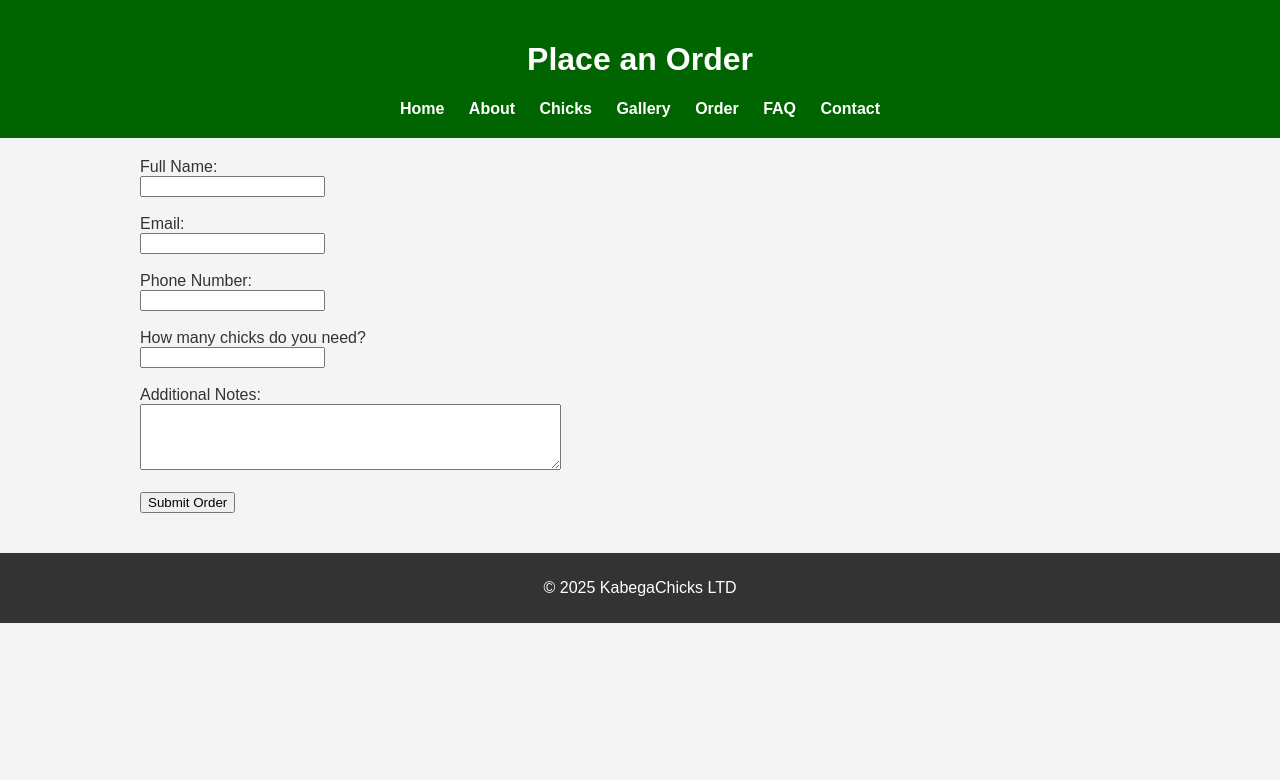
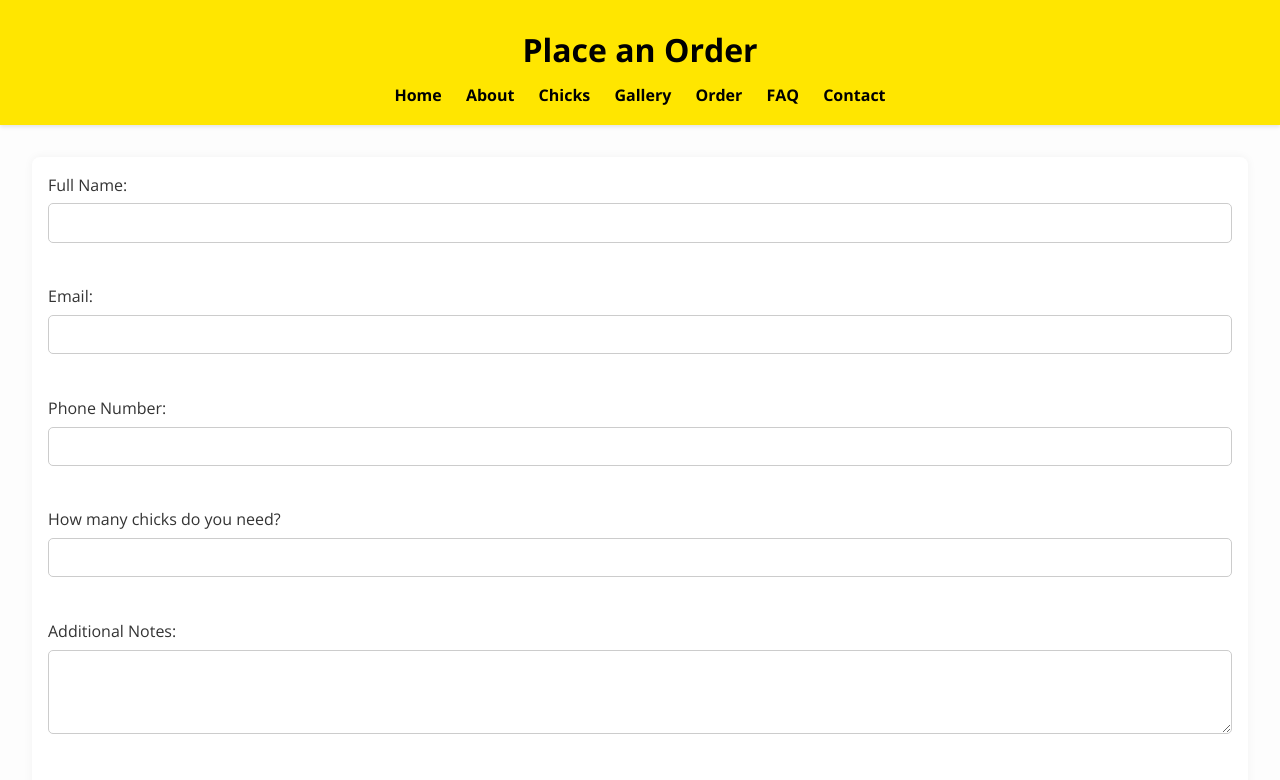
Before and after one commit to AbrahamHirwa/kabegachicks.github.io, a plain HTML site: page order.html in a window 1280 px wide. Shown: the top 780 px of the page. Drawn offline with nearby package versions, Linux system fonts and the light colour scheme.

Commit message:
Updated Style/Style Changes

```diff
--- a/style.css
+++ b/style.css
@@ -1,17 +1,94 @@
+@import url('https://fonts.googleapis.com/css2?family=Open+Sans:wght@400;700&display=swap');
 
-body { font-family: Arial, sans-serif; margin: 0; background: #f4f4f4; color: #333; }
-header { background: #006400; color: white; text-align: center; padding: 20px; position: relative; }
-nav a { margin: 0 10px; color: white; text-decoration: none; font-weight: bold; }
-.hero-image { width: 100%; max-height: 400px; object-fit: cover; }
-.overlay-text {
-  position: absolute;
-  top: 30px;
-  left: 20px;
-  background: rgba(0,0,0,0.5);
-  color: white;
-  padding: 10px 20px;
-  font-size: 1.2em;
+body {
+  margin: 0;
+  font-family: 'Open Sans', sans-serif;
+  background-color: #fdfdfd;
+  color: #333;
+  line-height: 1.6;
+}
+
+header {
+  background-color: #ffe600;
+  color: #000;
+  padding: 1rem 0;
+  text-align: center;
+  box-shadow: 0 2px 4px rgba(0,0,0,0.1);
+}
+
+header h1 {
+  margin: 0.5rem;
+}
+
+nav {
+  margin-top: 0.5rem;
+}
+
+nav a {
+  margin: 0 10px;
+  text-decoration: none;
+  color: #000;
+  font-weight: bold;
+}
+
+nav a:hover {
+  color: #d97706;
+}
+
+main {
+  padding: 2rem;
+}
+
+section {
+  max-width: 900px;
+  margin: auto;
+}
+
+form {
+  background: #fff;
+  padding: 1rem;
+  border-radius: 8px;
+  box-shadow: 0 0 10px rgba(0,0,0,0.05);
+}
+
+input[type="text"],
+input[type="email"],
+input[type="number"],
+textarea {
+  width: 100%;
+  padding: 0.7rem;
+  margin-top: 5px;
+  margin-bottom: 1rem;
+  border: 1px solid #ccc;
   border-radius: 5px;
+  box-sizing: border-box;
 }
-main { padding: 20px; max-width: 1000px; margin: auto; }
-footer { background: #333; color: white; text-align: center; padding: 10px; margin-top: 20px; }
+
+input[type="submit"] {
+  background-color: #ffbf00;
+  color: #000;
+  padding: 0.75rem 1.5rem;
+  border: none;
+  border-radius: 5px;
+  cursor: pointer;
+  font-weight: bold;
+}
+
+input[type="submit"]:hover {
+  background-color: #ff9900;
+}
+
+footer {
+  text-align: center;
+  padding: 1rem;
+  background-color: #f5f5f5;
+  font-size: 0.9rem;
+  color: #555;
+  margin-top: 2rem;
+}
+
+img {
+  max-width: 100%;
+  height: auto;
+  border-radius: 8px;
+}
```
